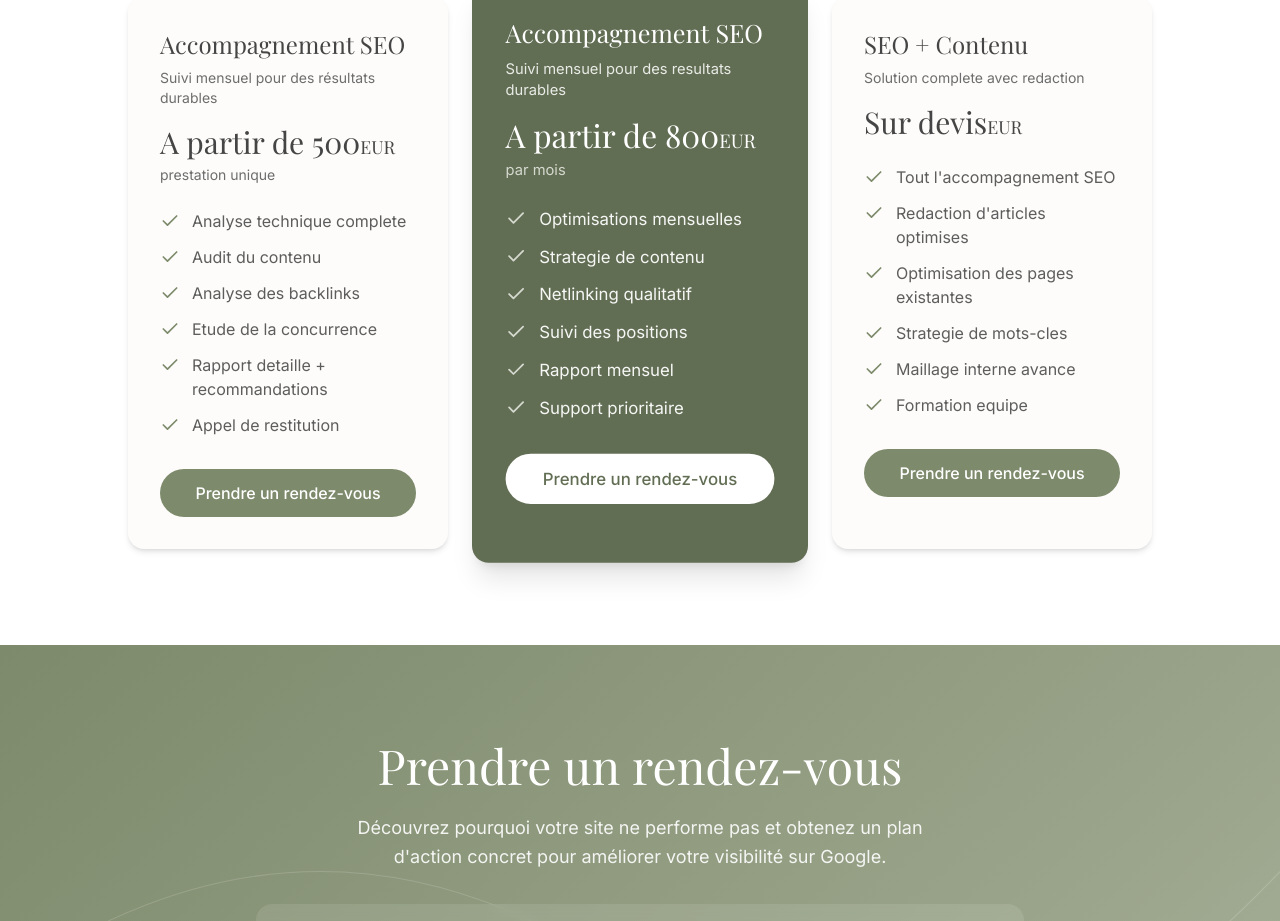
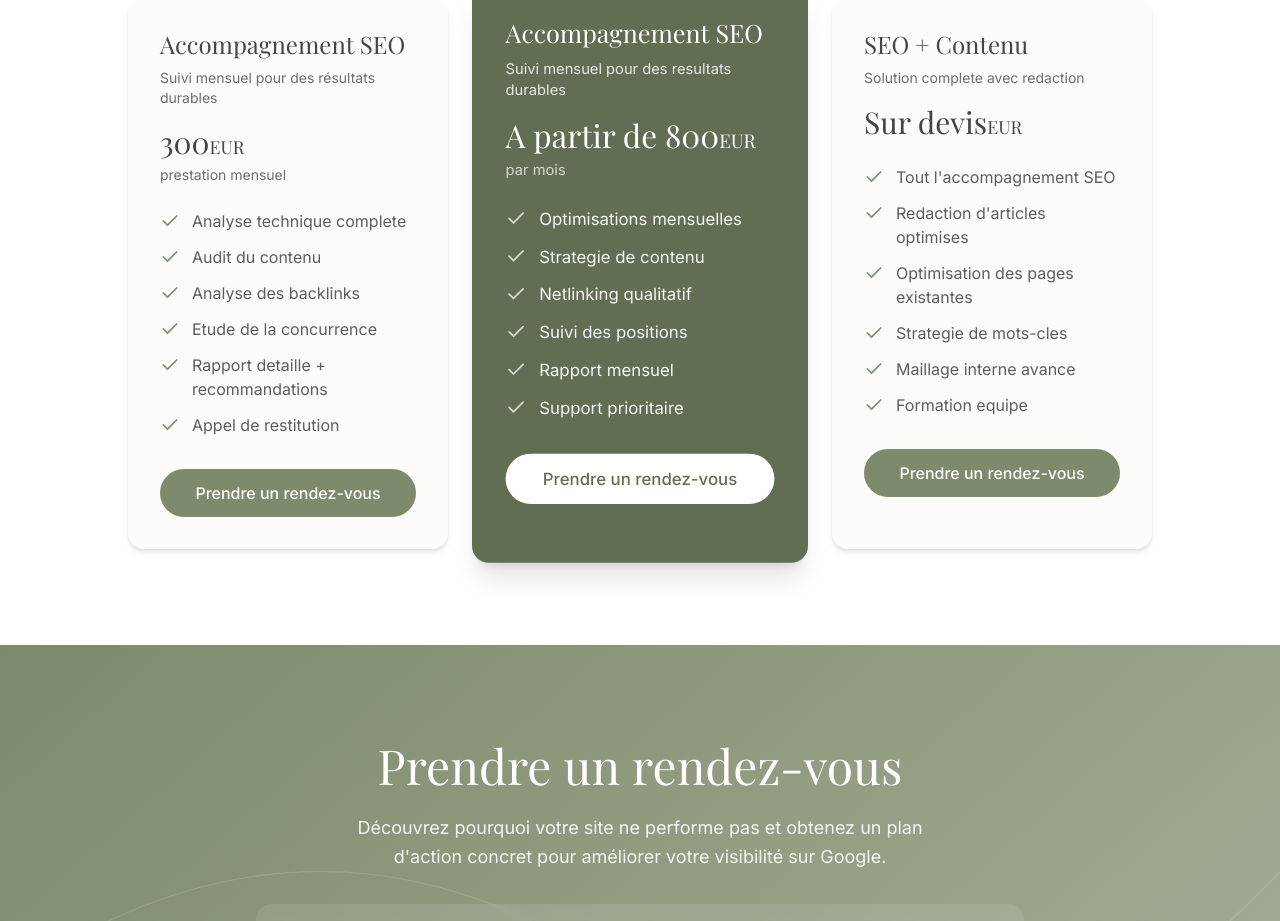
Before and after one commit to valerian35/rochefort-digital, a React (Vite) app: page /seo-referencement in a window 1280 px wide. Shown: the part 2512-3433 px from the top of the page. Built offline with nearby package versions, Linux system fonts and the light colour scheme; a web font is replaced by a local one.

Commit message:
Update price and monthly text

```diff
--- a/src/pages/SEO.tsx
+++ b/src/pages/SEO.tsx
@@ -74,7 +74,7 @@ export default function SEO() {
   const pricing = [
     {
       name: 'Accompagnement SEO',
-      price: 'A partir de 500',
+      price: '300',
       description: 'Suivi mensuel pour des résultats durables',
       features: [
         'Analyse technique complete',
@@ -273,7 +273,7 @@ export default function SEO() {
                     {plan.price}<span className="text-lg">EUR</span>
                   </div>
                   {plan.monthly && <p className={`text-sm mb-6 ${plan.popular ? 'text-sage-200' : 'text-charcoal-500'}`}>par mois</p>}
-                  {plan.oneTime && <p className={`text-sm mb-6 ${plan.popular ? 'text-sage-200' : 'text-charcoal-500'}`}>prestation unique</p>}
+                  {plan.oneTime && <p className={`text-sm mb-6 ${plan.popular ? 'text-sage-200' : 'text-charcoal-500'}`}>prestation mensuel</p>}
                   {!plan.monthly && !plan.oneTime && <div className="mb-6" />}
                   <ul className="space-y-3 mb-8">
                     {plan.features.map((feature) => (
```
